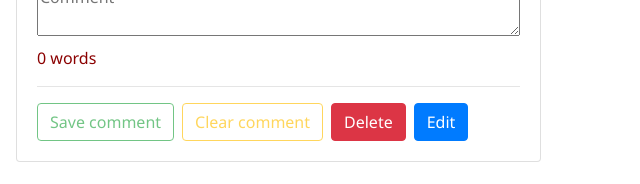
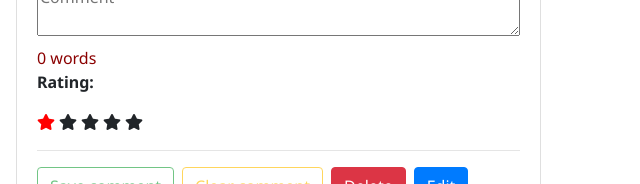
Before and after one commit to andrei-antal/angular_adv_ws, an Angular app: page /movies in a window 1280 px wide. Shown: the part 450-634 px from the top of the page, without its empty margins (0-640 px from the left). Built offline with nearby package versions, Linux system fonts and the light colour scheme; data requests are answered from the project's data file.

Commit message:
Done challenge 3

```diff
--- a/src/app/movies/components/movie-item/movie-item.component.html
+++ b/src/app/movies/components/movie-item/movie-item.component.html
@@ -37,6 +37,10 @@
       <label class="font-weight-bold"> Comment: </label>
       <p>{{ movieComment }}</p>
     </ng-template>
+    <div>
+      <p><b>Rating:</b></p>
+      <ngi-rating [(rating)]="movieRating"></ngi-rating>
+    </div>
     <hr />
     <button
       (click)="saveComment()"
--- a/src/app/movies/components/movie-item/movie-item.component.ts
+++ b/src/app/movies/components/movie-item/movie-item.component.ts
@@ -26,6 +26,7 @@ export class MovieItemComponent implements OnChanges {
 
   public commentSaved: boolean;
   public movieComment: string;
+  public movieRating = 1;
 
   ngOnChanges(changes: SimpleChanges) {
     if (changes.movie) {
--- /dev/null
+++ b/src/app/movies/components/rating/rating.component.html
@@ -0,0 +1,6 @@
+<i
+  *ngFor="let state of starStates; let i = index"
+  class="fas fa-star"
+  [class.filled-star]="state"
+  (click)="ratingChange.emit(i + 1)"
+></i>
--- /dev/null
+++ b/src/app/movies/components/rating/rating.component.scss
@@ -0,0 +1,9 @@
+.filled-star {
+  color: red;
+}
+
+i {
+  cursor: pointer;
+  user-select: none;
+  margin-right: 0.25rem;
+}
--- /dev/null
+++ b/src/app/movies/components/rating/rating.component.ts
@@ -0,0 +1,31 @@
+import {
+  Component,
+  Output,
+  Input,
+  EventEmitter,
+  OnChanges,
+  SimpleChanges,
+} from '@angular/core';
+
+@Component({
+  selector: 'ngi-rating',
+  templateUrl: './rating.component.html',
+  styleUrls: ['./rating.component.scss'],
+})
+export class RatingComponent implements OnChanges {
+  @Input() rating: number;
+  @Output() ratingChange = new EventEmitter<number>();
+  starStates = [false, false, false, false, false];
+
+  constructor() {}
+
+  ngOnChanges(changes: SimpleChanges) {
+    if (changes.rating) {
+      this.updateRating(changes.rating.currentValue);
+    }
+  }
+
+  updateRating(newRating: number) {
+    this.starStates = this.starStates.map((_, index) => index < newRating);
+  }
+}
--- a/src/app/movies/movies.module.ts
+++ b/src/app/movies/movies.module.ts
@@ -10,6 +10,7 @@ import { MovieListStaticComponent } from './components/movie-list-static/movie-l
 import { MovieItemSimpleComponent } from './components/movie-item-simple/movie-item-simple.component';
 import { WordCountPipe } from './pipes/word-count.pipe';
 import { MovieImageFallbackDirective } from './directives/movie-image-fallback.directive';
+import { RatingComponent } from './components/rating/rating.component';
 
 @NgModule({
   declarations: [
@@ -20,6 +21,7 @@ import { MovieImageFallbackDirective } from './directives/movie-image-fallback.d
     MovieItemSimpleComponent,
     WordCountPipe,
     MovieImageFallbackDirective,
+    RatingComponent,
   ],
   imports: [
     CommonModule,
```
Also changed, not shown: 1 other file (tests, documents, lock files or other folders).
